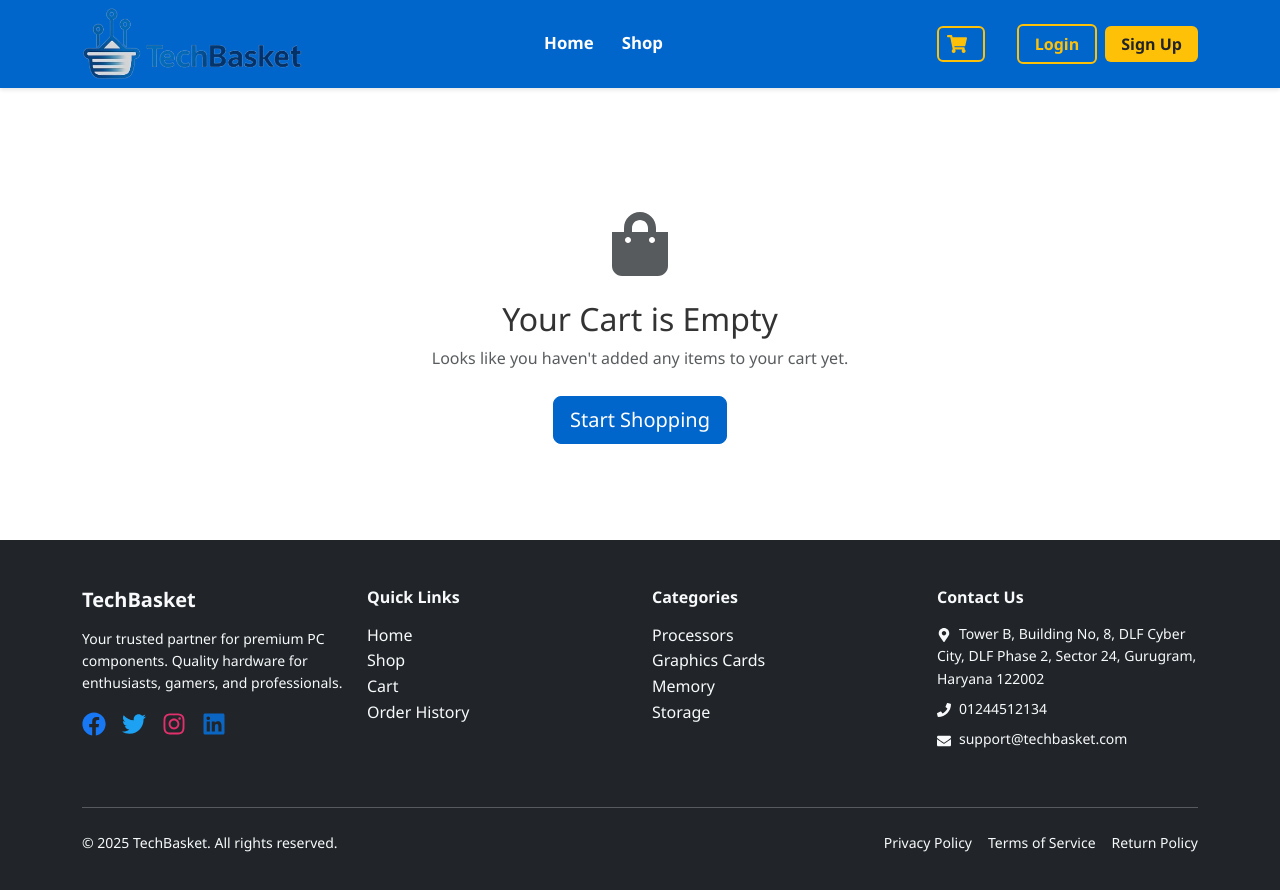
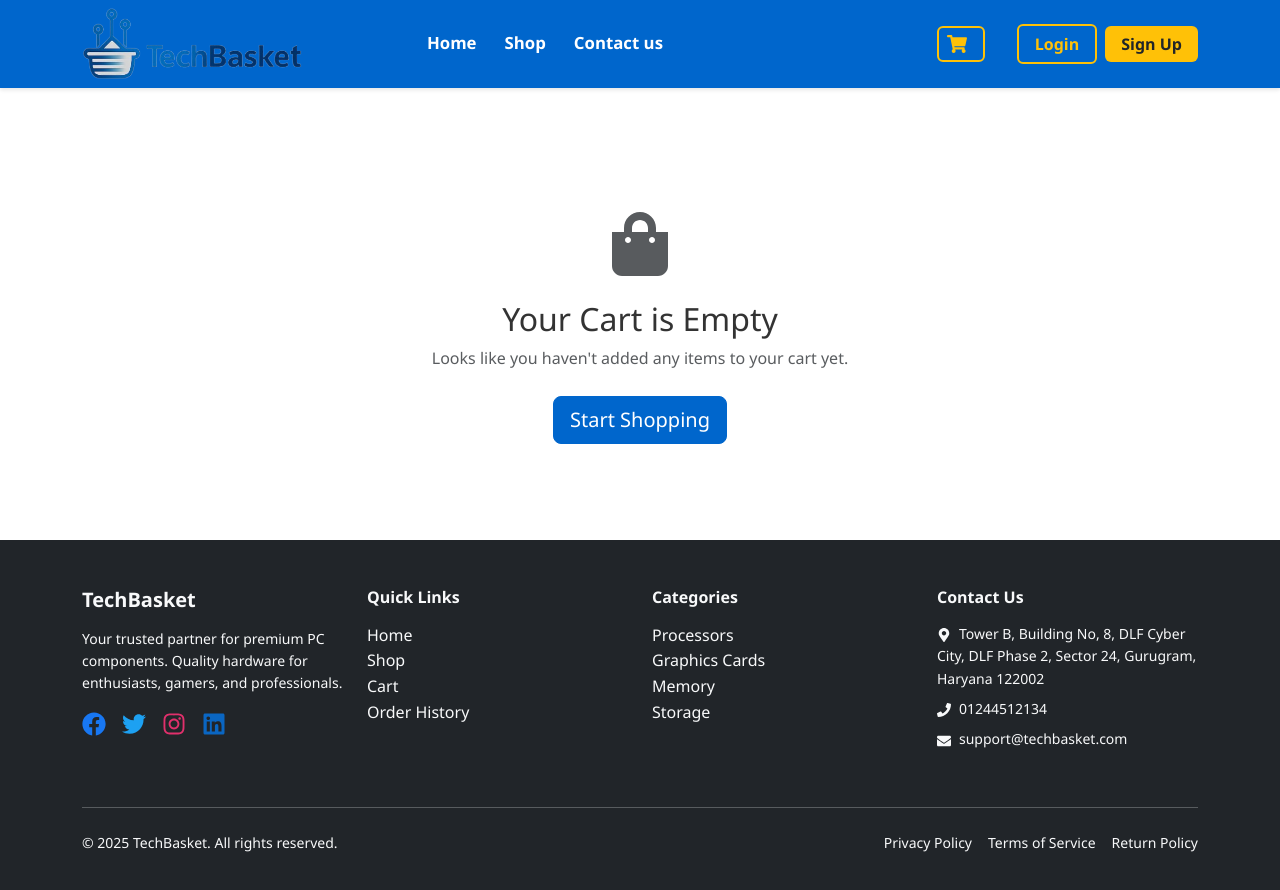
Before and after one commit to Dev-Anmolbyte/TechBasket, a React (Vite) app in the folder Frontend/: page /cart in a window 1280 px wide. Shown: the top 890 px of the page. Built offline with nearby package versions, Linux system fonts and the light colour scheme.

Commit message:
Conatct page added

```diff
--- a/Frontend/src/App.jsx
+++ b/Frontend/src/App.jsx
@@ -18,6 +18,10 @@ import Checkout from "./pages/Checkout.jsx";
 import OrderHistory from "./pages/OrderHistory.jsx";
 import AdminDashboard from "./pages/AdminDashboard.jsx";
 
+//components
+import ScrollReset from "./components/scrolls/ScrollReset.jsx";
+import ContactUs from "./components/contactUs.jsx";
+
 //TermsAndConditions
 import TermsAndConditions from "./components/TermsAndConditions";
 
@@ -26,7 +30,6 @@ import Privacypolicy from "./components/Privacypolicy";
 
 //Return Policy
 import Returnpolicy from "./components/Returnpolicy";
-import ScrollReset from "./components/scrolls/ScrollReset.jsx";
 
 // Create App Context
 const AppContext = createContext();
@@ -201,6 +204,7 @@ function App() {
             <Route path="/terms" element={<TermsAndConditions />} />
             <Route path="/privacy" element={<Privacypolicy />} />
             <Route path="/return" element={<Returnpolicy />} />
+            <Route path="/contactus" element={<ContactUs />} />
           </Routes>
         </main>
 
--- a/Frontend/src/components/Navbar.jsx
+++ b/Frontend/src/components/Navbar.jsx
@@ -58,6 +58,9 @@ const Navbar = () => {
             </Nav.Link>
             <Nav.Link as={Link} to="/shopping" className="nav-btn">
               Shop
+            </Nav.Link>
+            <Nav.Link as={Link} to="/contactus" className="nav-btn">
+              Contact us
             </Nav.Link>
           </Nav>
 
```
